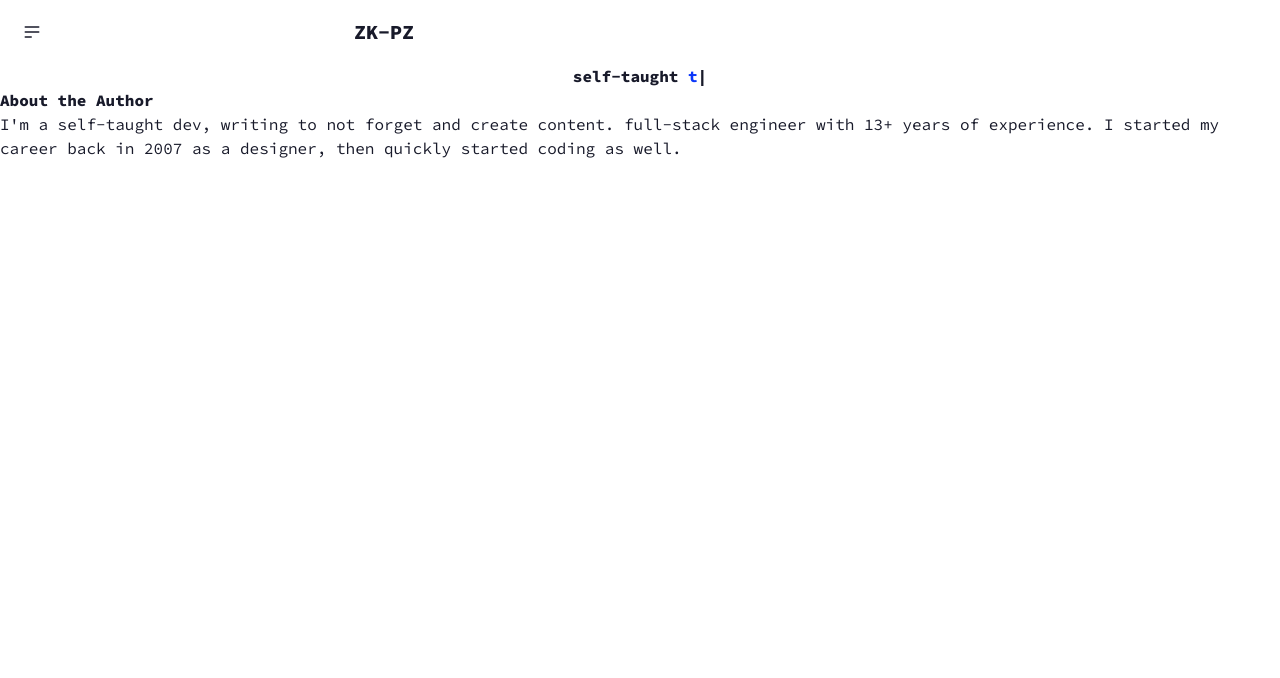
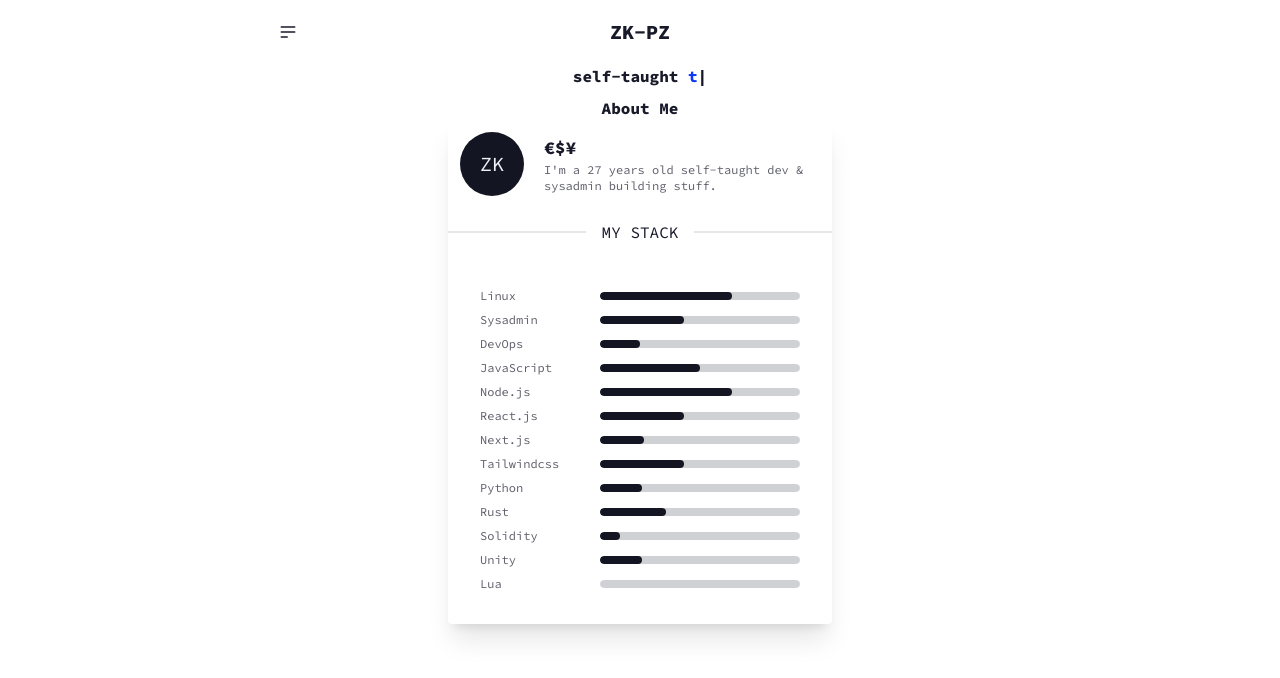
Before and after one commit to EsyWin/blog, a Next.js app: page /about in a window 1280 px wide. Shown: the top 678 px of the page. Built offline with nearby package versions, Linux system fonts and the light colour scheme.

Commit message:
cleaner 'about me'

```diff
--- a/next.config.js
+++ b/next.config.js
@@ -7,6 +7,6 @@ module.exports = {
     return config;
   },
   images: {
-    domains: ['raw.githubusercontent.com'],
+    domains: ['raw.githubusercontent.com', 'i.ibb.co'],
   },
 };
--- a/pages/about.jsx
+++ b/pages/about.jsx
@@ -1,16 +1,84 @@
 import React from 'react';
+import Image from 'next/image';
 
 function Author() {
   return (
-    <>
-      <h1>About the Author</h1>
+    <div className="flex flex-col justify-center items-center pt-2 w-screen lg:max-w-3xl">
+      <h1>About Me</h1>
+      <div className="card w-96 bg-base-100 shadow-xl">
+        <div className='flex items-center space-x-2 p-3'>
+          <div className="avatar placeholder">
+          <div className="bg-neutral-focus text-neutral-content rounded-full w-16">
+            <span className="text-xl">ZK</span>
+          </div>
+          </div>
 
-      <p>
-        I&apos;m a self-taught dev, writing to not forget and create content.
-        full-stack engineer with 13+ years of experience. I started my
-        career back in 2007 as a designer, then quickly started coding as well.
-      </p>
-    </>
+          <div>
+            <div className="text-lg font-extrabold pl-3">€$¥</div>
+            <p className='text-base-content/70 text-xs text-left pl-3 prose'>
+              I&apos;m a 27 years old self-taught dev &amp; sysadmin building stuff.
+            </p>
+          </div>
+        </div>
+        <div className="flex flex-col w-full border-opacity-50">
+          <div className="divider">MY STACK</div>
+        </div>
+        <div className="card-body">
+        <div className="flex items-center">
+            <span className='text-base-content/70 w-48 text-xs'>Linux</span>
+            <progress className="progress w-full" value="66" max="100"></progress>
+          </div>
+          <div className="flex items-center">
+            <span className='text-base-content/70 w-48 text-xs'>Sysadmin</span>
+            <progress className="progress w-full" value="42" max="100"></progress>
+          </div>
+          <div className="flex items-center">
+            <span className='text-base-content/70 w-48 text-xs'>DevOps</span>
+            <progress className="progress w-full" value="20" max="100"></progress>
+          </div>
+          <div className="flex items-center">
+            <span className='text-base-content/70 w-48 text-xs'>JavaScript</span>
+            <progress className="progress w-full" value="50" max="100"></progress>
+          </div>
+          <div className="flex items-center">
+            <span className='text-base-content/70 w-48 text-xs'>Node.js</span>
+            <progress className="progress w-full" value="66" max="100"></progress>
+          </div>
+          <div className="flex items-center">
+            <span className='text-base-content/70 w-48 text-xs'>React.js</span>
+            <progress className="progress w-full" value="42" max="100"></progress>
+          </div>
+          <div className="flex items-center">
+            <span className='text-base-content/70 w-48 text-xs'>Next.js</span>
+            <progress className="progress w-full" value="22" max="100"></progress>
+          </div>
+          <div className="flex items-center">
+            <span className='text-base-content/70 w-48 text-xs'>Tailwindcss</span>
+            <progress className="progress w-full" value="42" max="100"></progress>
+          </div>
+          <div className="flex items-center">
+            <span className='text-base-content/70 w-48 text-xs'>Python</span>
+            <progress className="progress w-full" value="21" max="100"></progress>
+          </div>
+          <div className="flex items-center">
+            <span className='text-base-content/70 w-48 text-xs'>Rust</span>
+            <progress className="progress w-full" value="33" max="100"></progress>
+          </div>
+          <div className="flex items-center">
+            <span className='text-base-content/70 w-48 text-xs'>Solidity</span>
+            <progress className="progress w-full" value="10" max="100"></progress>
+          </div>
+          <div className="flex items-center">
+            <span className='text-base-content/70 w-48 text-xs'>Unity</span>
+            <progress className="progress w-full" value="21" max="100"></progress>
+          </div>
+          <div className="flex items-center">
+            <span className='text-base-content/70 w-48 text-xs'>Lua</span>
+            <progress className="progress w-full" value="0" max="100"></progress>
+          </div>
+        </div>
+      </div>
+    </div>
   );
 }
 
```
